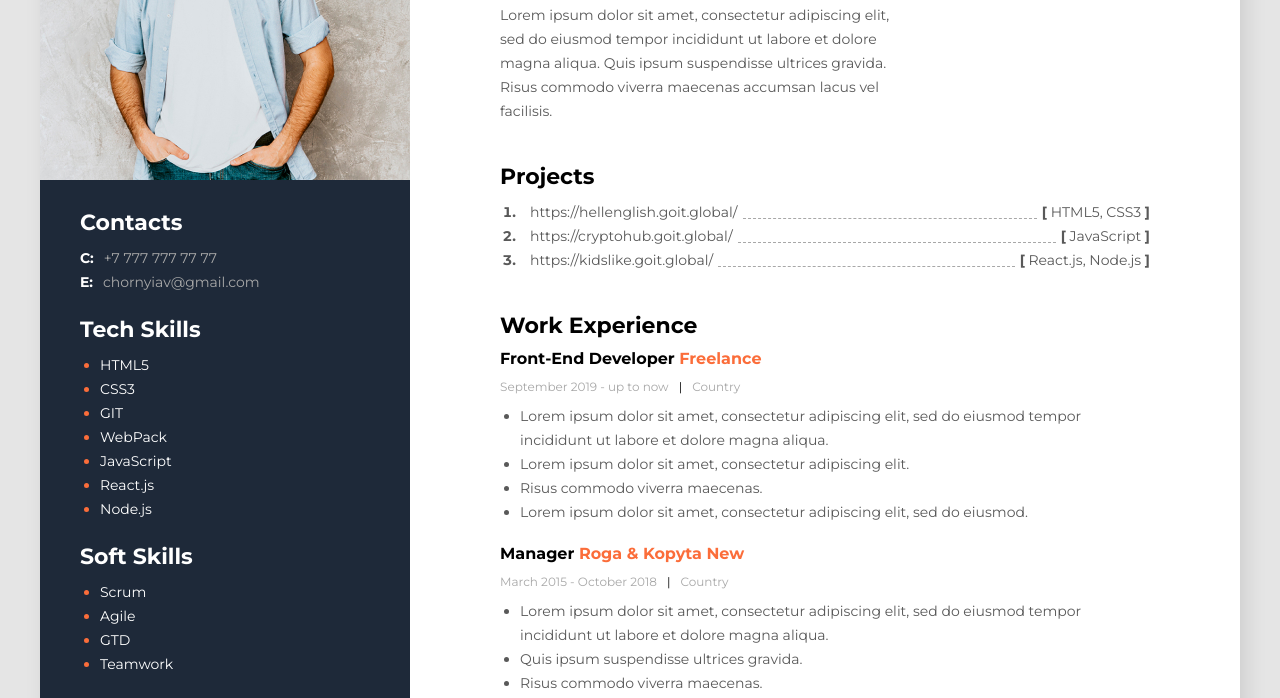
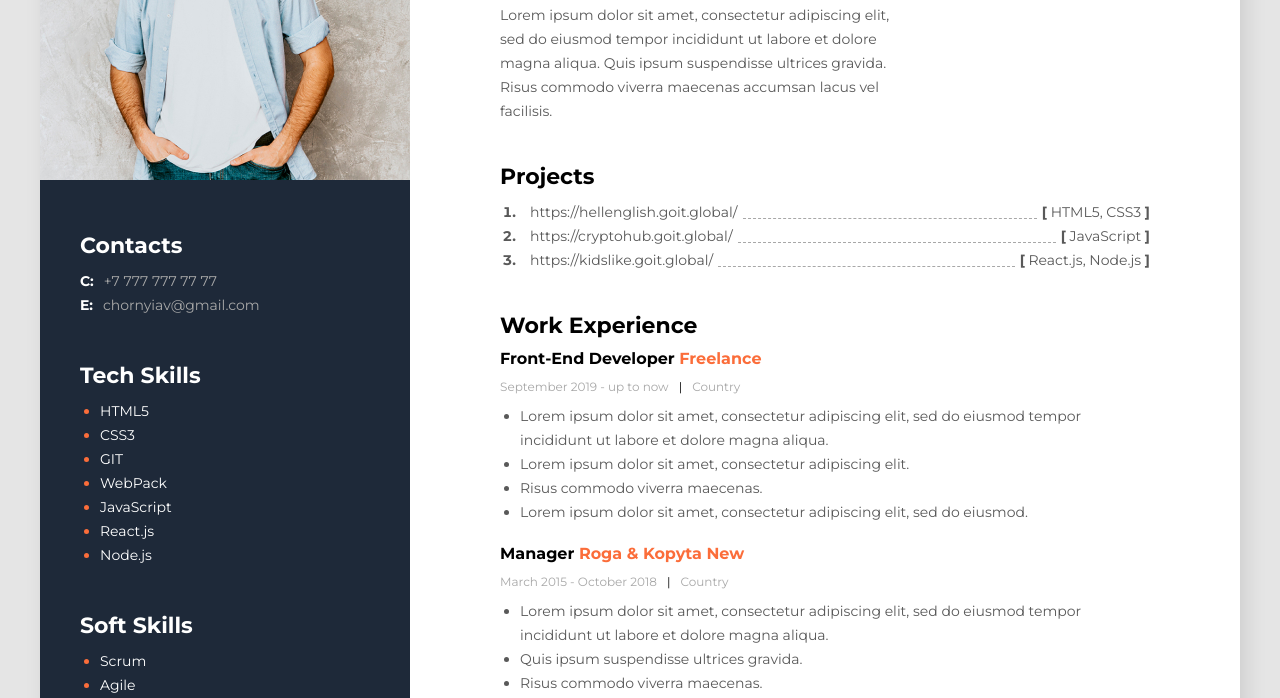
Before and after one commit to sim2github/goit-resume, a website built with Vite: page index.html in a window 1280 px wide. Shown: the part 254-952 px from the top of the page. Built offline with nearby package versions, Linux system fonts and the light colour scheme.

Commit message:
fix: :lipstick: aside margins

```diff
--- a/index.html
+++ b/index.html
@@ -128,7 +128,7 @@
             <img src="img/photo.jpeg"
                  alt="...">
             <!-- Contacts -->
-            <div>
+            <div class="block">
                 <h3>Contacts</h3>
                 <div class="contacts">
                     <p><strong>C:</strong><a href="tel:+77777777777">+7 777 777 77 77</a></p>
@@ -136,7 +136,7 @@
                 </div>
             </div>
             <!-- Tech Skills -->
-            <div>
+            <div class="block">
                 <h3>Tech Skills</h3>
                 <ul>
                     <li>HTML5</li>
@@ -149,7 +149,7 @@
                 </ul>
             </div>
             <!-- Soft Skills -->
-            <div>
+            <div class="block">
                 <h3>Soft Skills</h3>
                 <ul>
                     <li>Scrum</li>
--- a/style.css
+++ b/style.css
@@ -212,6 +212,11 @@ aside ul > li::marker {
 	font-weight: 700;
 	color: var(--accent-header-color);
 }
+
 aside img {
 	margin: 0 -40px;
 }
+
+aside .block {
+	margin: 45px 0 0 0;
+}
```
